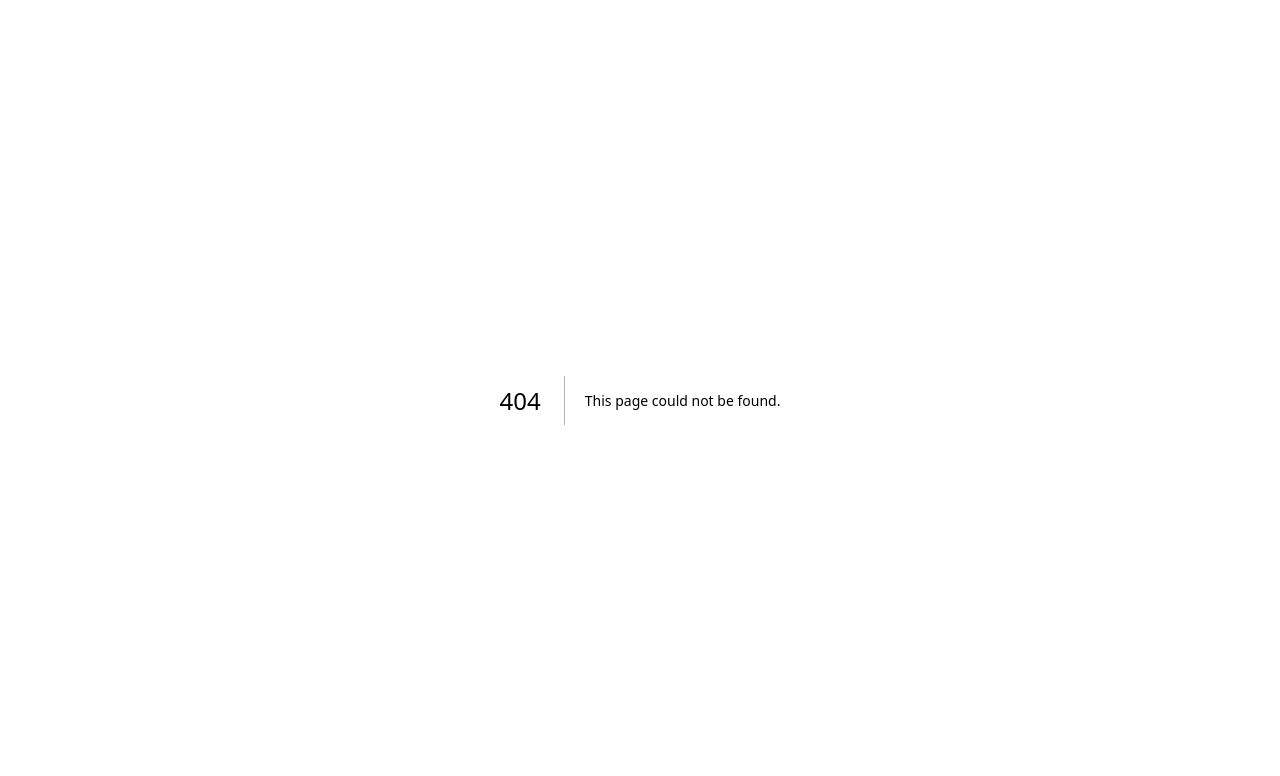
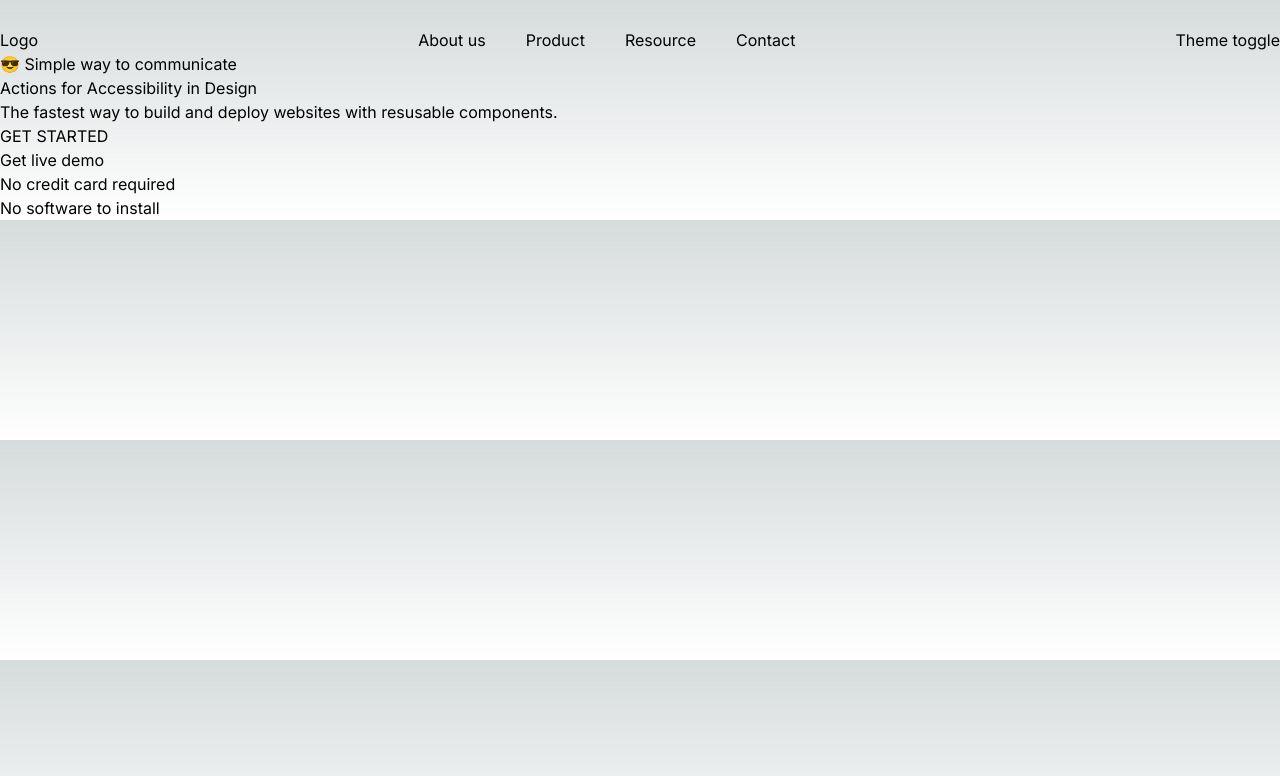
Before and after one commit to EdiedRamos/devchallenges, a Next.js app: page /single-homepage in a window 1280 px wide. Before the commit this address had no page. Shown: the top 776 px of the page. Built offline with nearby package versions, Linux system fonts and the light colour scheme.

Commit message:
feat: create the basic structure for single homepage challenge

```diff
--- a/src/app/page.tsx
+++ b/src/app/page.tsx
@@ -14,6 +14,11 @@ export default function Page() {
               Multi-step Register Form
             </Link>
           </li>
+          <li>
+            <Link href="single-homepage" className="underline ml-4">
+              Single Homepage
+            </Link>
+          </li>
         </ul>
       </section>
     </div>
--- /dev/null
+++ b/src/app/single-homepage/(components)/content.tsx
@@ -0,0 +1,19 @@
+export function Content() {
+  return (
+    <main>
+      <p>😎 Simple way to communicate</p>
+      <h1>Actions for Accessibility in Design</h1>
+      <p>
+        The fastest way to build and deploy websites with resusable components.
+      </p>
+      <div>
+        <button>GET STARTED</button>
+        <p>Get live demo</p>
+      </div>
+      <div>
+        <p>No credit card required</p>
+        <p>No software to install</p>
+      </div>
+    </main>
+  );
+}
--- /dev/null
+++ b/src/app/single-homepage/(components)/header.tsx
@@ -0,0 +1,16 @@
+export function Header() {
+  return (
+    <header className="flex justify-between mt-7">
+      <div>Logo</div>
+      <nav>
+        <ul className="flex gap-10">
+          <li>About us</li>
+          <li>Product</li>
+          <li>Resource</li>
+          <li>Contact</li>
+        </ul>
+      </nav>
+      <div>Theme toggle</div>
+    </header>
+  );
+}
--- /dev/null
+++ b/src/app/single-homepage/(components)/index.ts
@@ -0,0 +1,2 @@
+export * from "./header";
+export * from "./content";
--- /dev/null
+++ b/src/app/single-homepage/page.tsx
@@ -0,0 +1,10 @@
+import { Content, Header } from "./(components)";
+
+export default function SingleHomepage() {
+  return (
+    <div>
+      <Header />
+      <Content />
+    </div>
+  );
+}
```
